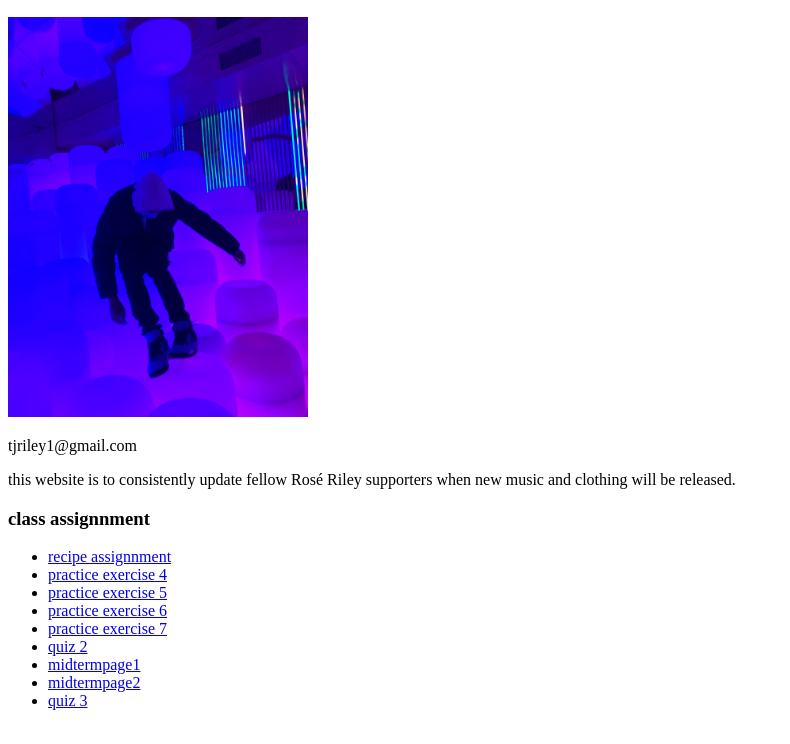
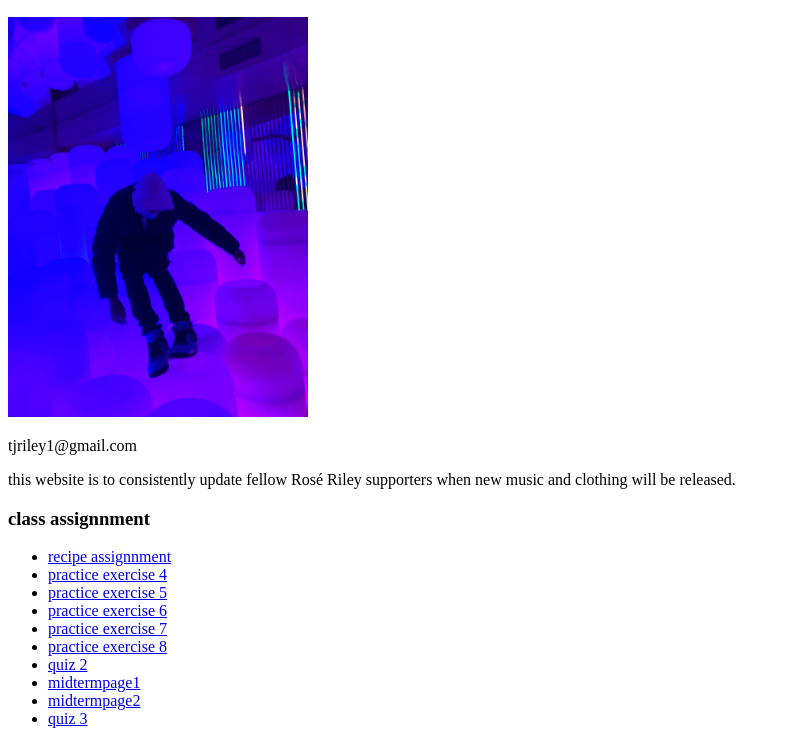
Before and after one commit to RoseRiley/mmp240, a plain HTML site: page index.html in a window 1280 px wide. Shown: the part 110-854 px from the top of the page, without its empty margins (0-790 px from the left). Drawn offline with Linux system fonts and the light colour scheme.

Commit message:
Update index.html

```diff
--- a/index.html
+++ b/index.html
@@ -2,26 +2,30 @@
 <html>
   <head>
     <meta charset="utf-8">
-  <title> Welcome to Rose world</title>
+    <title>Welcome to Rose world</title>
   </head>
+
   <body>
     <h1>Rose World</h1>
     <h2>Theodore Riley</h2>
+
     <img src="IMG_1087.jpg" alt="geometric design" width="300">
-<p> tjriley1@gmail.com</p>
-<p> this website is to consistently update fellow Rosé Riley supporters when new music and clothing will be released.</p>
-<h3> class assignnment</h3>
+
+    <p>tjriley1@gmail.com</p>
+    <p>this website is to consistently update fellow Rosé Riley supporters when new music and clothing will be released.</p>
+
+    <h3>class assignnment</h3>
     <ul>
       <li><a href="recipe/index.html">recipe assignnment</a></li>
-<li><a href="exercise4.html">practice exercise 4</a></li>
+      <li><a href="exercise4/rosefile.html">practice exercise 4</a></li>
       <li><a href="practiceexercise5.html">practice exercise 5</a></li>
       <li><a href="practiceexercise6.html">practice exercise 6</a></li>
       <li><a href="exercise7/midtermpage2.html">practice exercise 7</a></li>
-<li><a href="quiz2/.html">quiz 2</a></li>
+      <li><a href="practiceexercise8.html">practice exercise 8</a></li>
+      <li><a href="quiz2.html">quiz 2</a></li>
       <li><a href="midterm/midtermpage1.html">midtermpage1 </a></li>
       <li><a href="midterm/midtermpage2.html">midtermpage2</a></li>
       <li><a href="quiz3.html">quiz 3</a></li>
     </ul>
-
   </body>
 </html>
```
Lines whose indentation alone changed are shown as unchanged.
